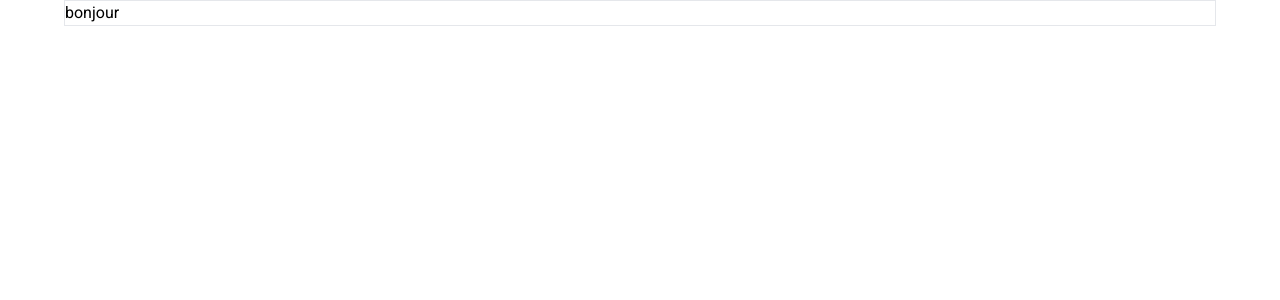
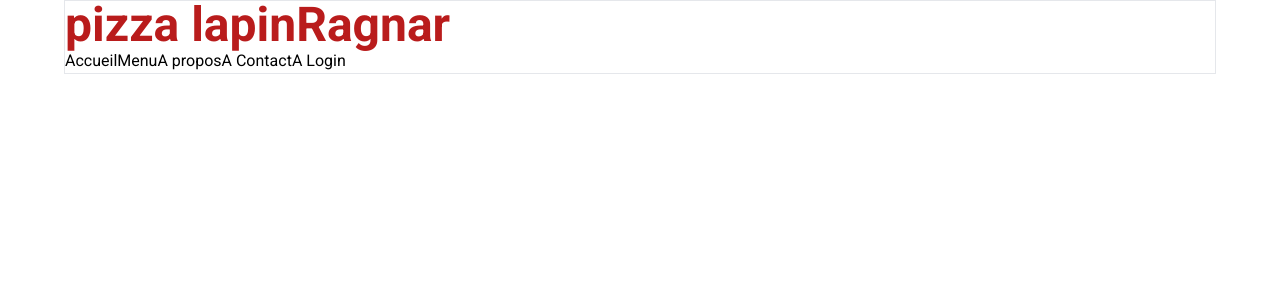
Before and after one commit to lapinRagnar/food-ordering-2, a Next.js app: page / in a window 1280 px wide. Shown: the top 300 px of the page. Built offline with nearby package versions, Linux system fonts and the light colour scheme.

Commit message:
html header

```diff
--- a/src/app/page.js
+++ b/src/app/page.js
@@ -1,6 +1,19 @@
+import Link from "next/link";
 
 export default function Home() {
   return (
-    <div>bonjour</div>
+    <>
+      <header>
+        <Link href="" className="text-red-700 font-bold text-5xl">pizza lapinRagnar</Link>
+        <nav>
+          <Link href={''}>Accueil</Link>
+          <Link href={''}>Menu</Link>
+          <Link href={''}>A propos</Link>
+          <Link href={''}>A Contact</Link>
+          <Link href={''}>A Login</Link>
+
+        </nav>
+      </header>
+    </>
   )
 }
```
